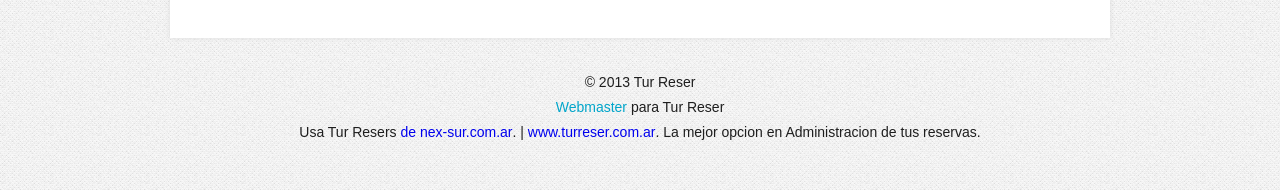
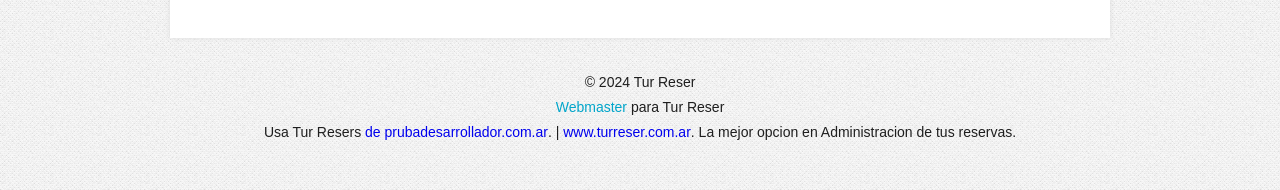
Before and after one commit to dwhrojas/tur-reser, a plain HTML site: page timetable.html in a window 1280 px wide. Shown: the part 939-1129 px from the top of the page. Drawn offline with Linux system fonts and the light colour scheme.

Commit message:
Update timetable.html

```diff
--- a/timetable.html
+++ b/timetable.html
@@ -191,9 +191,9 @@
     </section>
 <!--==============================footer=================================-->
     <footer>
-        <p>© 2013 Tur Reser</p>
-        <p><a rel="nofollow" href="http://www.nex-sur.com.ar/" class="link" target="_blank">Webmaster</a> para Tur Reser  </p>
-		<p>Usa Tur Resers <a href="http://www.nex-sur.com.ar" target="_blank">de nex-sur.com.ar</a>. | <a href="http://www.nex-sur.com.ar/" title="Reserva Turistica">www.turreser.com.ar</a>. La mejor opcion en Administracion de tus reservas.</p>
+        <p>© 2024 Tur Reser</p>
+        <p><a rel="nofollow" href="http://www.pruebadesarrollador.com.ar/" class="link" target="_blank">Webmaster</a> para Tur Reser  </p>
+		<p>Usa Tur Resers <a href="http://www.prubadesarrollador.com.ar" target="_blank">de prubadesarrollador.com.ar</a>. | <a href="http://www.prubadesarrollador.com.ar/" title="Reserva Turistica">www.turreser.com.ar</a>. La mejor opcion en Administracion de tus reservas.</p>
     </footer>
 </div>
 <script>
```
